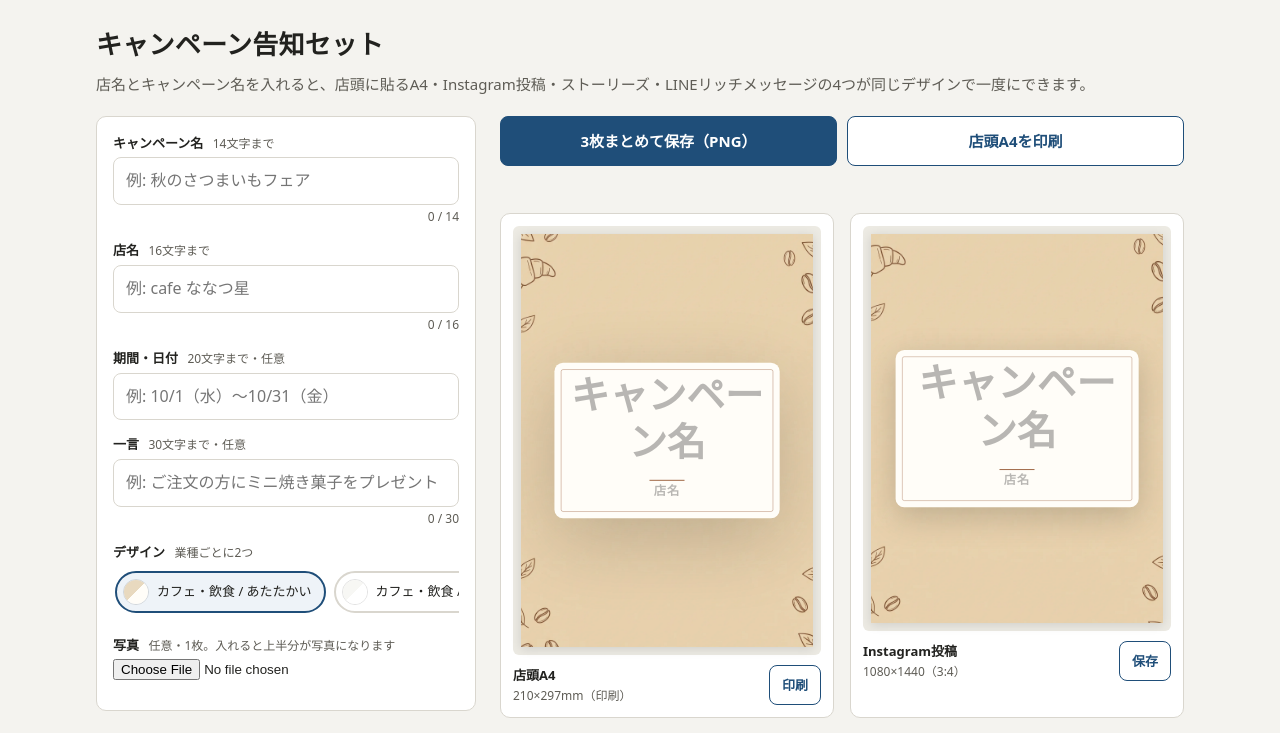
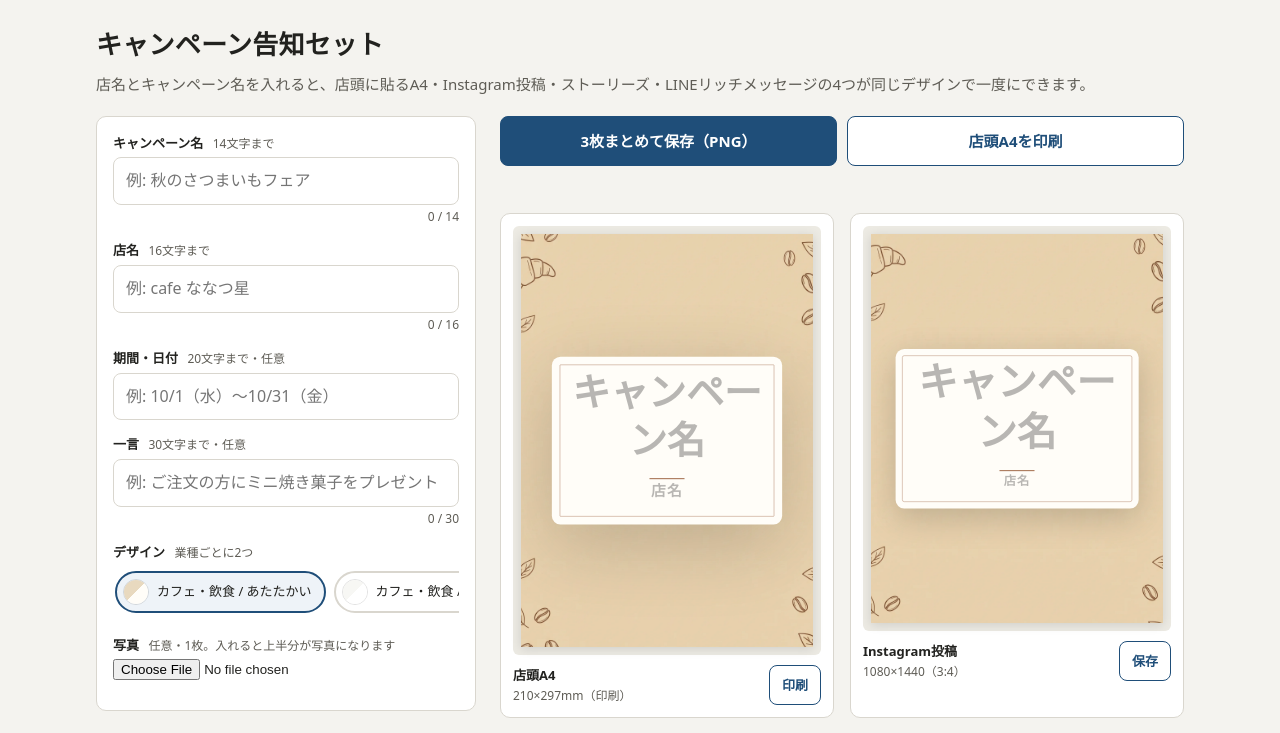
Before and after one commit to nncf123nncf-oss/campaign-kit, a plain HTML site: page index.html in a window 1280 px wide. Shown: the top 733 px of the page. Drawn offline with Linux system fonts and the light colour scheme.

Commit message:
advocateレビュー①対応: 写真あり時の高さ調整（写真縮小→見出し1行→全体縮小→溢れ判定）、店名必須、期間・店名の縮小、絵文字の分割防止、溢れ時は保存停止、A4は写真なし時に文字1.2倍、まとめて保存の失敗通知、大きい写真の縮小

```diff
--- a/index.html
+++ b/index.html
@@ -124,7 +124,7 @@
       </div>
       <p class="msg" id="msg" aria-live="polite"></p>
       <div class="previews" id="previews"></div>
-      <p class="note">
+      <div class="note">
         寸法の根拠:
         <ul>
           <li>Instagram投稿は幅1080px・3:4（Instagramヘルプセンターに記載された対応範囲 1.91:1〜3:4 の上限）</li>
@@ -132,7 +132,7 @@
           <li>LINEリッチメッセージは1040×1040ちょうど（LINE公式アカウントマニュアルの正方形テンプレート）</li>
           <li>iPhoneで保存ボタンが効かないときは、開いた画像を長押しして保存してください</li>
         </ul>
-      </p>
+      </div>
     </section>
   </div>
 
@@ -152,7 +152,7 @@
 
   // ---------- 形式（用途が違うものだけ） ----------
   var FORMATS = [
-    { key: 'a4',    name: '店頭A4',           dim: '210×297mm（印刷）', w: 2480, h: 3508, safe: { t: 236, b: 236, l: 177, r: 177 }, bg: '9x16', file: 'tentou-A4' },
+    { key: 'a4',    name: '店頭A4',           dim: '210×297mm（印刷）', w: 2480, h: 3508, safe: { t: 236, b: 236, l: 177, r: 177 }, bg: '9x16', file: 'tentou-A4', scaleUp: 1.2 },
     { key: 'feed',  name: 'Instagram投稿',    dim: '1080×1440（3:4）',   w: 1080, h: 1440, safe: { t: 72,  b: 72,  l: 72,  r: 72  }, bg: '9x16', file: 'instagram-1080x1440' },
     { key: 'story', name: 'ストーリーズ',      dim: '1080×1920（9:16）',  w: 1080, h: 1920, safe: { t: 269, b: 672, l: 65,  r: 65  }, bg: '9x16', file: 'stories-1080x1920' },
     { key: 'line',  name: 'LINEリッチメッセージ', dim: '1040×1040',      w: 1040, h: 1040, safe: { t: 64,  b: 64,  l: 64,  r: 64  }, bg: '1x1',  file: 'line-1040x1040' }
@@ -200,7 +200,7 @@
   }
 
   function drawCover(ctx, img, x, y, w, h) {
-    var iw = img.naturalWidth || img.width, ih = img.naturalHeight || img.height;
+    var iw = img.naturalWidth || img.width, ih = img.naturalHeight || img.height;  // Image と canvas の両方に対応
     if (!iw || !ih) return;
     var s = Math.max(w / iw, h / ih);
     var dw = iw * s, dh = ih * s;
@@ -220,7 +220,7 @@
 
   // ---------- 文字の収縮と折り返し ----------
   function charType(c) {
-    var code = c.charCodeAt(0);
+    var code = c.codePointAt(0);
     if (code >= 0x3040 && code <= 0x309F) return 'hira';
     if (code >= 0x30A0 && code <= 0x30FF) return 'kata';
     if (code >= 0x4E00 && code <= 0x9FFF) return 'kanji';
@@ -230,26 +230,27 @@
   }
 
   function splitBalanced(text) {
-    // 真ん中付近で切る。優先: 区切り文字の直後 > 文字種の変わり目 > 真ん中
-    var n = text.length, mid = Math.ceil(n / 2);
+    // 真ん中付近で切る。優先: 区切り文字の直後 > 助詞の直後 > 文字種の変わり目 > 真ん中
+    // 絵文字（サロゲートペア）を分断しないよう、コードポイント単位で扱う
+    var cps = Array.from(text);
+    var n = cps.length, mid = Math.ceil(n / 2);
     var breakChars = ' 　、。・！？!?〜～-ー／/';
     var window = Math.max(3, Math.round(n / 5));
     var best = mid, bestScore = -999;
     for (var cut = 2; cut <= n - 2; cut++) {
       var dist = Math.abs(cut - mid);
       if (dist > window) continue;
-      var prev = charType(text[cut - 1]), next = charType(text[cut]);
+      var prev = charType(cps[cut - 1]), next = charType(cps[cut]);
       var score = 0;
-      if (breakChars.indexOf(text[cut - 1]) >= 0) score = 30;           // 区切り文字の直後
-      else if (prev === 'hira' && next !== 'hira' && 'のにをはがでとへも'.indexOf(text[cut - 1]) >= 0) score = 22; // 助詞の直後（文節の切れ目）
-      else if (prev === 'kanji' && next === 'hira') score = 8;           // 送り仮名の途中かもしれないので低め
-      else if (prev !== next) score = 12;                                // その他の文字種の変わり目
-      // 小書き文字・長音・句読点の前では切らない
-      if ('ャュョァィゥェォッーゃゅょぁぃぅぇぉっ、。」）)'.indexOf(text[cut]) >= 0) score = -99;
+      if (breakChars.indexOf(cps[cut - 1]) >= 0) score = 30;
+      else if (prev === 'hira' && next !== 'hira' && 'のにをはがでとへも'.indexOf(cps[cut - 1]) >= 0) score = 22;
+      else if (prev === 'kanji' && next === 'hira') score = 8;
+      else if (prev !== next) score = 12;
+      if ('ャュョァィゥェォッーゃゅょぁぃぅぇぉっ、。」）)'.indexOf(cps[cut]) >= 0) score = -99;
       score -= dist * 3;
       if (score > bestScore) { bestScore = score; best = cut; }
     }
-    return [text.slice(0, best).replace(/[ 　]+$/, ''), text.slice(best).replace(/^[ 　]+/, '')];
+    return [cps.slice(0, best).join('').replace(/[ 　]+$/, ''), cps.slice(best).join('').replace(/^[ 　]+/, '')];
   }
 
   function maxSizeFor(ctx, lines, weight, maxPx, minPx, maxWidth) {
@@ -270,7 +271,7 @@
     // 見出しは1.3、一言は「1行に入るなら1行」（gain=Infinity）
     var gain = twoLineGain || 1.3;
     var one = maxSizeFor(ctx, [text], weight, maxPx, minPx, maxWidth);
-    if (maxLines < 2 || text.length < 4) return { size: one.size, lines: [text], overflow: !one.fits };
+    if (maxLines < 2 || Array.from(text).length < 4) return { size: one.size, lines: [text], overflow: !one.fits };
     var two = splitBalanced(text);
     var twoFit = maxSizeFor(ctx, two, weight, maxPx, minPx, maxWidth);
     if (one.fits && !(twoFit.fits && twoFit.size >= one.size * gain)) return { size: one.size, lines: [text], overflow: false };
@@ -302,41 +303,68 @@
 
     var S = Math.min(W, H);
     var box = { x: fmt.safe.l, y: fmt.safe.t, w: W - fmt.safe.l - fmt.safe.r, h: H - fmt.safe.t - fmt.safe.b };
-    var pad = Math.round(S * 0.055);
-    var gap = Math.round(S * 0.03);
+    // A4は写真なしのとき文字を大きめにする（掲示物として離れて読めるように）
+    var baseT = S * ((fmt.scaleUp && !data.photo) ? fmt.scaleUp : 1);
+    var isBand = tpl.style === 'band';
     var radius = Math.round(S * 0.03);
+    var title = data.title || 'キャンペーン名';
+    var storeText = data.store || '店名';
 
-    // パネル幅
-    var isBand = tpl.style === 'band';
-    var panelW = isBand ? W : Math.round(box.w * (fmt.key === 'a4' ? 0.9 : 0.96));
-    var innerW = (isBand ? box.w : panelW) - pad * 2;
+    // 高さの調整: 写真あり＋文字が多いとき、①写真を縮める（下限30%） ②見出しを1行に ③全体の文字を段階的に縮める ④それでも入らなければ溢れ扱い
+    var photoFrac = data.photo ? (fmt.key === 'story' ? 0.5 : 0.46) : 0;
+    var scale = 1, titleMaxLines = 2, heightOverflow = false;
+    var T, pad, gap, panelW, innerW, storeSize, storeSpacing, storeOverflow, periodSize, periodOverflow;
+    var photoH, tFit, nFit, titleLineH, contentH, avail;
+    for (var attempt = 0; attempt < 20; attempt++) {
+      T = baseT * scale;
+      pad = Math.round(T * 0.055);
+      gap = Math.round(T * 0.03);
+      panelW = isBand ? W : Math.round(box.w * (fmt.key === 'a4' ? 0.92 : 0.96));
+      innerW = (isBand ? box.w : panelW) - pad * 2;
 
-    // 写真ゾーン
-    var photoH = 0;
-    if (data.photo) photoH = Math.round(box.h * (fmt.key === 'story' ? 0.5 : 0.46));
+      // 店名: 字間込みで innerW に収まるサイズ
+      storeSize = Math.round(T * 0.042);
+      var storeMin = Math.round(T * 0.03);
+      var storeWidth = function () {
+        ctx.font = '700 ' + storeSize + 'px ' + FONT;
+        storeSpacing = Math.round(storeSize * 0.08);
+        return ctx.measureText(storeText).width + storeSpacing * Math.max(0, Array.from(storeText).length - 1);
+      };
+      while (storeWidth() > innerW && storeSize > storeMin) storeSize -= 1;
+      storeOverflow = storeWidth() > innerW;
 
-    // 文字の寸法を先に決める
-    var title = data.title || 'キャンペーン名';
-    var tFit = fitLines(ctx, title, '800', Math.round(S * 0.135), Math.round(S * 0.066), innerW, 2);
-    var titleLineH = Math.round(tFit.size * 1.22);
-    var periodSize = Math.round(S * 0.046);
-    var noteSize = Math.round(S * 0.048);
-    var storeSize = Math.round(S * 0.042);
-    var nFit = data.note ? fitLines(ctx, data.note, '500', noteSize, Math.round(S * 0.036), innerW, 2, Infinity) : null;
+      // 期間: 丸枠込みで innerW に収まるサイズ
+      periodSize = Math.round(T * 0.046); periodOverflow = false;
+      if (data.period) {
+        var periodMin = Math.round(T * 0.032);
+        var pillW = function () { ctx.font = '700 ' + periodSize + 'px ' + FONT; return ctx.measureText(data.period).width + periodSize * 1.6; };
+        while (pillW() > innerW && periodSize > periodMin) periodSize -= 1;
+        periodOverflow = pillW() > innerW;
+      }
 
-    var contentH = pad;
-    contentH += tFit.lines.length * titleLineH;
-    if (data.period) contentH += gap + Math.round(periodSize * 1.9);
-    if (nFit) contentH += gap + nFit.lines.length * Math.round(nFit.size * 1.5);
-    contentH += gap * 1.4 + Math.round(storeSize * 1.4);   // 罫線＋店名
-    contentH += pad;
-    var panelH = Math.round(contentH);
+      photoH = data.photo ? Math.round(box.h * photoFrac) : 0;
+      tFit = fitLines(ctx, title, '800', Math.round(T * 0.135), Math.round(T * 0.066), innerW, titleMaxLines);
+      titleLineH = Math.round(tFit.size * 1.28);
+      nFit = data.note ? fitLines(ctx, data.note, '500', Math.round(T * 0.048), Math.round(T * 0.036), innerW, 2, Infinity) : null;
+      contentH = pad + tFit.lines.length * titleLineH;
+      if (data.period) contentH += gap + Math.round(periodSize * 1.9);
+      if (nFit) contentH += gap + nFit.lines.length * Math.round(nFit.size * 1.5);
+      contentH += Math.round(gap * 1.1) + Math.round(storeSize * 1.4) + pad;
+      contentH = Math.round(contentH);
+      avail = box.h - (photoH ? photoH + gap : 0);
+      if (contentH <= avail) break;
+      if (data.photo && photoFrac > 0.3) { photoFrac = Math.max(0.3, photoFrac - 0.04); continue; }
+      if (titleMaxLines === 2) {
+        var oneLine = maxSizeFor(ctx, [title], '800', Math.round(T * 0.135), Math.round(T * 0.066), innerW);
+        if (oneLine.fits) { titleMaxLines = 1; continue; }
+      }
+      if (scale > 0.7) { scale = Math.max(0.7, scale - 0.08); continue; }
+      heightOverflow = true; break;
+    }
+    var panelH = Math.min(contentH, avail);
 
     // 配置
-    var avail = box.h - (photoH ? photoH + gap : 0);
-    if (panelH > avail) panelH = avail;
     var panelY = photoH ? box.y + photoH + gap : box.y + Math.round((box.h - panelH) / 2);
-    if (fmt.key === 'story' && !photoH) panelY = box.y + Math.round((box.h - panelH) * 0.5);
     var panelX = isBand ? 0 : box.x + Math.round((box.w - panelW) / 2);
 
     // 写真
@@ -377,7 +405,10 @@
       ctx.restore();
     }
 
-    // 文字
+    // 文字（パネルの外には描かない）
+    ctx.save();
+    roundRect(ctx, panelX, panelY, panelW, panelH, isBand ? 0 : radius);
+    ctx.clip();
     var cx = W / 2;
     var y = panelY + pad;
     ctx.textAlign = 'center';
@@ -409,18 +440,19 @@
       for (var j = 0; j < nFit.lines.length; j++) { ctx.fillText(nFit.lines[j], cx, y); y += lh; }
     }
 
-    // 罫線＋店名（パネル下端に寄せる）
+    // 罫線＋店名（パネル下端に寄せる。パネルの外には出さない）
     var storeY = panelY + panelH - pad - Math.round(storeSize * 1.4);
-    if (storeY < y + gap) storeY = y + gap;
+    if (storeY < y + Math.round(gap * 1.1)) storeY = y + Math.round(gap * 1.1);
     ctx.fillStyle = tpl.accent;
     ctx.fillRect(cx - S * 0.06, storeY - Math.round(gap * 0.6), S * 0.12, Math.max(2, Math.round(S * 0.003)));
     ctx.fillStyle = data.store ? tpl.heading : 'rgba(0,0,0,0.28)';
     ctx.font = '700 ' + storeSize + 'px ' + FONT;
-    try { ctx.letterSpacing = Math.round(storeSize * 0.08) + 'px'; } catch (e) {}
-    ctx.fillText(data.store || '店名', cx, storeY);
+    try { ctx.letterSpacing = storeSpacing + 'px'; } catch (e) {}
+    ctx.fillText(storeText, cx, storeY);
     try { ctx.letterSpacing = '0px'; } catch (e) {}
+    ctx.restore();
 
-    return { overflow: !!(tFit.overflow || (nFit && nFit.overflow)) };
+    return { overflow: !!(tFit.overflow || (nFit && nFit.overflow) || heightOverflow || periodOverflow || storeOverflow) };
   }
 
   // ---------- プレビュー ----------
@@ -450,7 +482,7 @@
     var overflow = false;
     FORMATS.forEach(function (fmt) {
       var c = previewCanvases[fmt.key];
-      var cssW = Math.min(c.parentNode.clientWidth - 16 || 320, fmt.key === 'story' ? 230 : 320);
+      var cssW = Math.min(Math.max(120, c.parentNode.clientWidth - 16), fmt.key === 'story' ? 230 : 320);
       if (fmt.key === 'a4') cssW = Math.min(cssW, 300);
       var dpr = Math.min(window.devicePixelRatio || 1, 2);
       var scale = (cssW * dpr) / fmt.w;
@@ -458,7 +490,8 @@
       c.style.width = cssW + 'px';
       overflow = overflow || r.overflow;
     });
-    if (overflow) say('文字が長いため一部が入りきりません。キャンペーン名か一言を短くしてください。', true);
+    state.overflow = overflow;
+    if (overflow) say('文字が長いため一部が入りきりません。キャンペーン名・期間・一言・店名を短くするか、写真を外してください。', true);
     else if (msgEl.classList.contains('error')) say('');
   }
 
@@ -494,6 +527,8 @@
 
   function saveOne(fmt) {
     if (!state.title) { say('キャンペーン名を入れてください。', true); $('title').focus(); return; }
+    if (!state.store) { say('店名を入れてください。', true); $('store').focus(); return; }
+    if (state.overflow) { say('文字が入りきっていません。短くしてから保存してください。', true); return; }
     var c = renderFull(fmt);
     c.toBlob(function (blob) {
       if (!blob) { say('画像を作れませんでした。ページを再読み込みしてお試しください。', true); return; }
@@ -504,15 +539,21 @@
 
   function saveAll() {
     if (!state.title) { say('キャンペーン名を入れてください。', true); $('title').focus(); return; }
+    if (!state.store) { say('店名を入れてください。', true); $('store').focus(); return; }
+    if (state.overflow) { say('文字が入りきっていません。短くしてから保存してください。', true); return; }
     var list = FORMATS.filter(function (f) { return f.key !== 'a4'; });
-    var i = 0;
+    var i = 0, failed = [];
     say('3枚を順に保存します。複数ファイルの許可を求められたら「許可」を選んでください。');
     (function next() {
-      if (i >= list.length) { say('3枚（Instagram投稿・ストーリーズ・LINE）を保存しました。A4は「店頭A4を印刷」から出せます。'); return; }
+      if (i >= list.length) {
+        if (failed.length) say('保存できなかった形式があります: ' + failed.join('・') + '。個別の「保存」で再度お試しください。', true);
+        else say('3枚（Instagram投稿・ストーリーズ・LINE）を保存しました。A4は「店頭A4を印刷」から出せます。');
+        return;
+      }
       var fmt = list[i++];
       var c = renderFull(fmt);
       c.toBlob(function (blob) {
-        if (blob) download(blob, fileBase() + '_' + fmt.file + '.png');
+        if (blob) download(blob, fileBase() + '_' + fmt.file + '.png'); else failed.push(fmt.name);
         setTimeout(next, 600);
       }, 'image/png');
     })();
@@ -520,6 +561,8 @@
 
   function printA4() {
     if (!state.title) { say('キャンペーン名を入れてください。', true); $('title').focus(); return; }
+    if (!state.store) { say('店名を入れてください。', true); $('store').focus(); return; }
+    if (state.overflow) { say('文字が入りきっていません。短くしてから保存してください。', true); return; }
     var fmt = FORMATS[0];
     var c = renderFull(fmt);
     var img = $('printImg');
@@ -533,7 +576,7 @@
     var el = $(id);
     var upd = function () {
       state[key] = el.value.trim();
-      if (countId) $(countId).textContent = el.value.length + ' / ' + max;
+      if (countId) $(countId).textContent = Array.from(el.value).length + ' / ' + max;
       scheduleRender();
     };
     el.addEventListener('input', upd);
@@ -572,7 +615,16 @@
         img.onload = function () {
           if (token !== photoToken) return;
           if (!img.naturalWidth || !img.naturalHeight) { say('この画像は使えません。JPEGかPNGの写真を選んでください。', true); return; }
-          state.photo = img; clear.hidden = false; say('写真を入れました。'); scheduleRender();
+          // 大きすぎる写真は長辺2500pxに縮めてから使う（スマホでcanvasが失敗しないように）
+          var maxSide = 2500, use = img;
+          if (Math.max(img.naturalWidth, img.naturalHeight) > maxSide) {
+            var s = maxSide / Math.max(img.naturalWidth, img.naturalHeight);
+            var oc = document.createElement('canvas');
+            oc.width = Math.round(img.naturalWidth * s); oc.height = Math.round(img.naturalHeight * s);
+            oc.getContext('2d').drawImage(img, 0, 0, oc.width, oc.height);
+            use = oc;
+          }
+          state.photo = use; clear.hidden = false; say('写真を入れました。'); scheduleRender();
         };
         img.onerror = function () { if (token === photoToken) say('写真を読み込めませんでした。', true); };
         img.src = reader.result;
```
Also changed, not shown: 1 other file.
